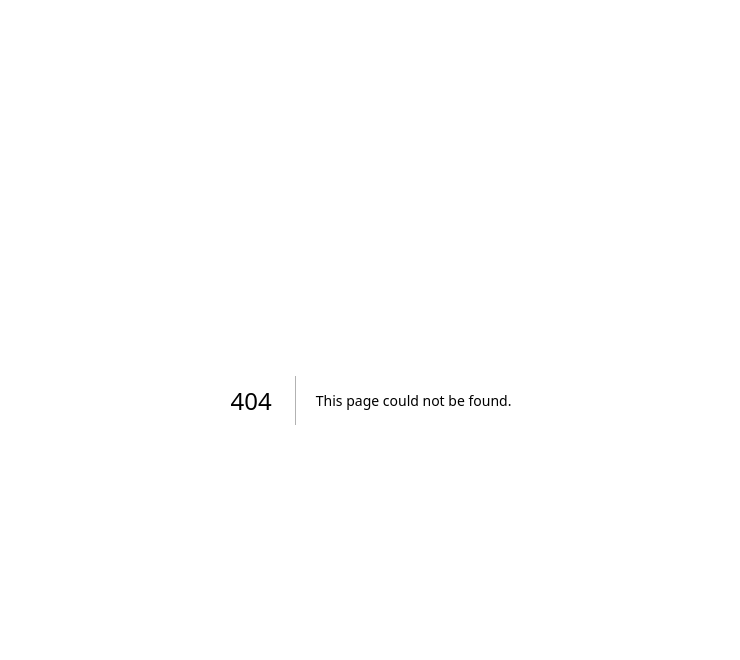
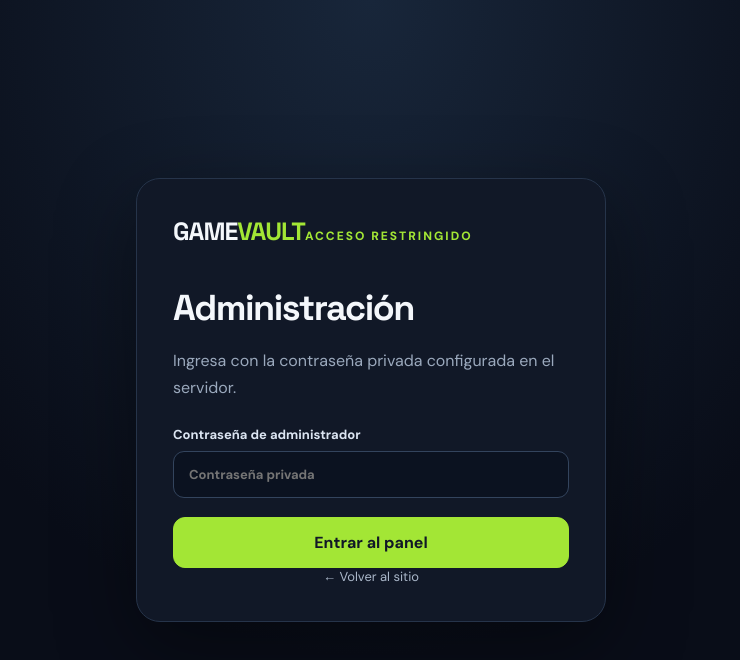
Before and after one commit to JackDainor/gamevault-marketplace, a Next.js app: page /admin in a window 1280 px wide. Before the commit this address had no page. Shown: the top 660 px of the page, without its empty margins (269-1009 px from the left). Built offline with nearby package versions, Linux system fonts and the light colour scheme.

Commit message:
Add private GameVault admin panel

```diff
--- /dev/null
+++ b/src/app/admin/page.tsx
@@ -0,0 +1,25 @@
+"use client";
+
+import Link from "next/link";
+import { useActionState } from "react";
+import { adminLoginAction } from "@/app/actions/admin";
+
+const initialState = { error: "" };
+
+export default function AdminLoginPage() {
+  const [state, action, pending] = useActionState(adminLoginAction, initialState);
+  return <main className="auth-page">
+    <section className="auth-card">
+      <Link href="/" className="brand">GAME<span>VAULT</span></Link>
+      <span className="eyebrow">ACCESO RESTRINGIDO</span>
+      <h1>Administración</h1>
+      <p className="muted">Ingresa con la contraseña privada configurada en el servidor.</p>
+      <form action={action} className="auth-form">
+        <label>Contraseña de administrador<input name="password" type="password" required autoComplete="current-password" placeholder="Contraseña privada" /></label>
+        {state.error && <p className="form-error" role="alert">{state.error}</p>}
+        <button className="btn primary auth-submit" disabled={pending}>{pending ? "Verificando..." : "Entrar al panel"}</button>
+      </form>
+      <Link href="/" className="auth-back">← Volver al sitio</Link>
+    </section>
+  </main>;
+}
```
